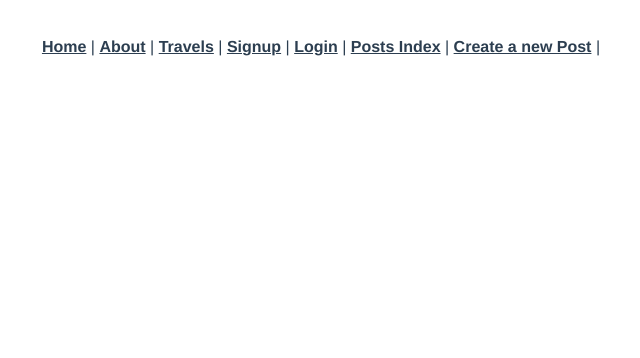
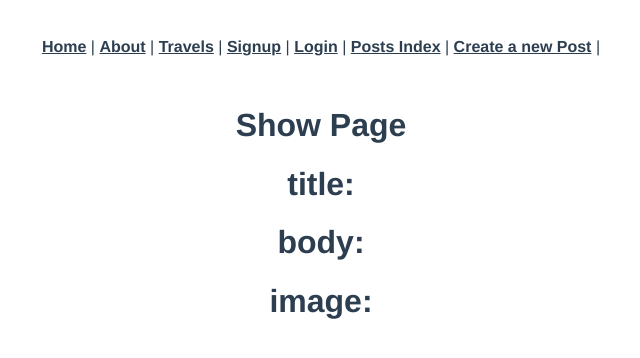
Before and after one commit to ambar-khan/blog_frontend_app, a Vue app: page /posts/1 in a window 1280 px wide. Shown: the top 358 px of the page, without its empty margins (319-959 px from the left). Built offline with nearby package versions, Linux system fonts and the light colour scheme; no server answers.

Commit message:
add static show page

```diff
--- a/src/router/index.js
+++ b/src/router/index.js
@@ -6,6 +6,7 @@ import Signup from "../views/Signup.vue";
 import Login from "../views/Login.vue";
 import PostsIndex from "../views/PostsIndex.vue";
 import PostsNew from "../views/PostsNew.vue";
+import PostsShow from "../views/PostsShow.vue";
 
 Vue.use(VueRouter);
 
@@ -48,6 +49,11 @@ const routes = [
     name: 'posts-new',
     component: PostsNew
   },
+  {
+    path: '/posts/:id',
+    name: 'posts-show',
+    component: PostsShow
+  },
 ];
 
 const router = new VueRouter({
--- /dev/null
+++ b/src/views/PostsShow.vue
@@ -0,0 +1,38 @@
+<template>
+  <div class="posts-show">
+    <h1>{{ message }}</h1>
+    <h1>title: {{ post.title }} </h1>
+    <h1>body: {{ post.body }} </h1>
+    <h1>image: {{ post.image }} </h1>
+  </div>
+</template>
+
+
+<style>
+</style>
+
+<script>
+import axios from "axios";
+
+export default {
+  data: function () {
+    return {
+      message: "Show Page",
+      post: {},
+    };
+  },
+  created: function () {
+    this.postsShow();
+  },
+  methods: {
+    postsShow: function () {
+      console.log("in posts show");
+
+      axios.get("/api/posts/1").then((response) => {
+        console.log(response.data);
+        this.post = response.data;
+      });
+    },
+  },
+};
+</script>
```
